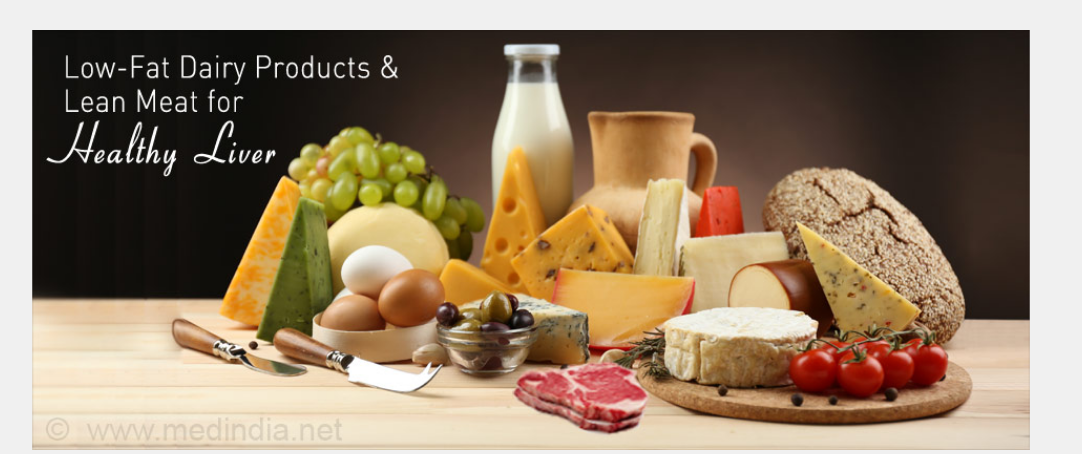
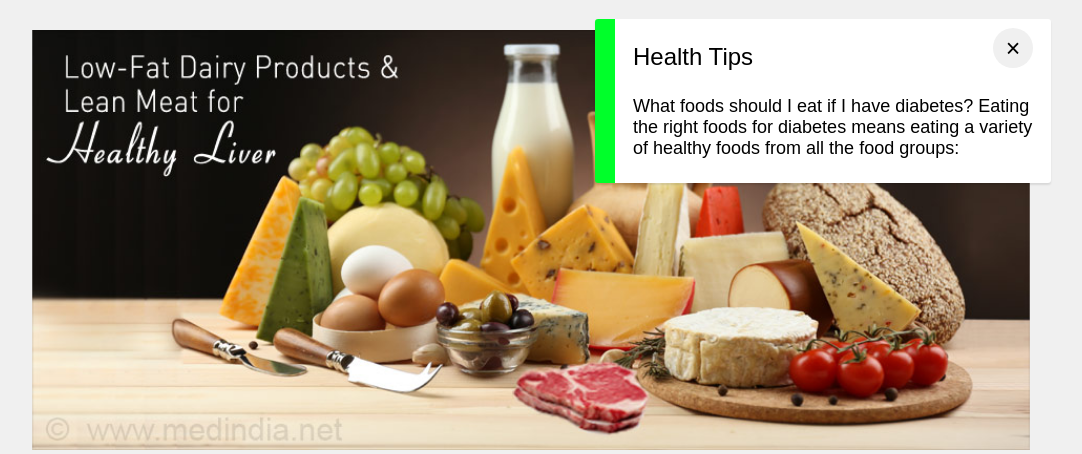
Before and after one commit to kingCosmos01/mytraks, a PHP site: page /mytraks/ in a window 1280 px wide. Shown: the part 71-525 px from the top of the page, without its empty margins (109-1191 px from the left). Run offline with PHP 8.4, Linux system fonts and the light colour scheme.

Commit message:
Health Tips Implemented

```diff
--- a/index.php
+++ b/index.php
@@ -14,6 +14,7 @@
     <meta name="viewport" content="width=device-width, initial-scale=1.0">
     <title>MyTraks</title>
     <link rel="stylesheet" href="public/css/home.css">
+    <link rel="stylesheet" href="public/css/healthTip.css">
 </head>
 <body>
 
@@ -89,10 +90,13 @@
         </div>
     </div>
 
+    <?php include_once 'public/inc/healthtips.php'; ?>
+
 
     <?php include_once 'public/inc/footer.php'; ?>
 
 
     <script src="public/js/main.js"></script>
+    <script src="public/js/healthTips.js"></script>
 </body>
 </html>
--- /dev/null
+++ b/public/css/healthTip.css
@@ -0,0 +1,54 @@
+/* healthTipBox */
+.healthTipBox {
+    position: absolute;
+    display: flex;
+    flex-direction: column;
+    max-width: 400px;
+    padding: 24px 18px;
+    top: 90px;
+    right: 120px;
+    background: #fff;
+    justify-content: center;
+    text-align: left;
+    border-left: 20px solid #00ff2a;
+    box-shadow: 0px 2px 2px 0px rgba(0, 0, 0, .1);
+    border-radius: .2em;
+    z-index: 999;
+}
+
+.healthTipBox .head {
+    position: relative;
+    display: flex;
+    width: 100%;
+    justify-content: space-between;
+}
+
+.healthTipBox .head h3 {
+    position: relative;
+    display: inline-flex;
+    font-weight: 400;
+    font-size: 20px;
+    color: #333;
+}
+
+.healthTipBox .head span {
+    width: 40px;
+    height: 40px;
+    border-radius: 50%;
+    background: #f0f0f0;
+    font-weight: 500;
+    font-size: 25px;
+    text-align: center;
+    cursor: pointer;
+    line-height: 40px;
+    margin-top: -15px;
+}
+
+.healthTipBox li {
+    width: 100%;
+    padding-right: 10px;
+    margin-top: 25px;
+    list-style: none;
+    font-weight: 500;
+    font-size: 18px;
+}
--- /dev/null
+++ b/public/inc/healthtips.php
@@ -0,0 +1,6 @@
+<ul class="healthTipBox" id="healthTipBox">
+    <div class="head">
+        <h2>Health Tips</h2> <span id="tipCloseBtn">&times;</span>
+    </div>
+    <li class="tip" id="tip"></li>
+</ul>
--- a/public/index.php
+++ b/public/index.php
@@ -26,6 +26,7 @@
     <meta http-equiv="X-UA-Compatible" content="IE=edge">
     <meta name="viewport" content="width=device-width, initial-scale=1.0">
     <link rel="stylesheet" href="../public/css/main.css">
+    <link rel="stylesheet" href="../public/css/healthTip.css">
     <link rel="stylesheet" href="../public/css/modals.css">
     <title>MyTraks - Food Nutrition Tracking System </title>
 </head>
@@ -40,6 +41,7 @@
             </div>
         <?php } ?>
     <?php endif; ?>
+    <?php require_once '../public/inc/healthtips.php'; ?>
     <div class="overlay" id="overlay"></div>
     <div class="navContainer" id="navContainer">
         <div class="wrapper">
@@ -108,5 +110,6 @@
 
 
     <script src="../public/js/main.js"></script>
+    <script src="../public/js/healthTips.js"></script>
 </body>
 </html>
--- /dev/null
+++ b/public/js/healthTips.js
@@ -0,0 +1,45 @@
+
+const tipBox = document.getElementById('healthTipBox');
+const tip = tipBox.querySelector('.tip');
+const tipCloseBtn = document.getElementById('tipCloseBtn');
+
+
+const healthTips = [
+    'What foods should I eat if I have diabetes? Eating the right foods for diabetes means eating a variety of healthy foods from all the food groups:',
+    'Avoid alcohol and cigarettes for a healthy liver.',
+    'Don’t skip meals when recovering from Hepatitis.',
+    'Eat small meals, Drink lots of water, and take adequate rest.',
+    'Avoid taking vitamin supplements or over-the-counter drugs without consulting your Doctor.'
+];
+
+let tipIndex = 0;
+
+loadTip(healthTips[tipIndex]);
+
+tipCloseBtn.addEventListener('click', closeTipBox);
+
+function loadTip(incomingtip) {
+    tip.innerText = incomingtip;
+}
+
+// Dsiaply Health Tips After 5 secs
+setInterval(() => {
+   nextTip();
+}, 5000);
+
+function nextTip() {
+
+    tipIndex++;
+
+    if(tipIndex >= (healthTips.length - 1))
+    {
+        tipIndex = 0;
+    }
+
+    loadTip(healthTips[tipIndex]);
+}
+
+function closeTipBox() {
+    tipBox.style.translate = '200%';
+    // tipBox.style.display = "none";
+}
--- a/public/views/diabetics.php
+++ b/public/views/diabetics.php
@@ -27,8 +27,11 @@
     <title>Diabetic Health Recommendations</title>
     <link rel="stylesheet" href="../css/app.css">
     <link rel="stylesheet" href="../css/modals.css">
+    <link rel="stylesheet" href="../css/healthTip.css">
 </head>
 <body>
+<?php require_once '../inc/healthtips.php'; ?>
+
 <div class="container">
         <div class="wrapper">
             <div class="nav">
@@ -58,5 +61,6 @@
 
     <script src="../js/diabetisAPI.js"></script>
     <script src="../js/main.js"></script>
+    <script src="../js/healthTips.js"></script>
 </body>
 </html>
--- a/public/views/hepatitis.php
+++ b/public/views/hepatitis.php
@@ -25,8 +25,10 @@
     <meta name="viewport" content="width=device-width, initial-scale=1.0">
     <title>Hepatitis Health Recommendations</title>
     <link rel="stylesheet" href="../css/app.css">
+    <link rel="stylesheet" href="../css/healthTip.css">
 </head>
 <body>
+    <?php require_once '../inc/healthtips.php'; ?>
 
     <div class="container">
         <div class="wrapper">
@@ -49,5 +51,6 @@
     </div>
 
     <script src="../js/hepatitisAPI.js"></script>
+    <script src="../js/healthTips.js"></script>
 </body>
 </html>
--- a/public/views/pregnant.php
+++ b/public/views/pregnant.php
@@ -25,8 +25,11 @@
     <title>Pregnant Women Health Recommendations</title>
     <link rel="stylesheet" href="../css/app.css">
     <link rel="stylesheet" href="../css/modals.css">
+    <link rel="stylesheet" href="../css/healthTip.css">
 </head>
 <body>
+    <?php require_once '../inc/healthtips.php'; ?>
+
     <div class="container">
         <div class="wrapper">
             <div class="nav">
@@ -56,6 +59,7 @@
 
     <script src="../js/pregnantAPI.js"></script>
     <script src="../js/main.js"></script>
+    <script src="../js/healthTips.js"></script>
 
 </body>
 </html>
```
Also changed, not shown: products.json (+8 -0 lines), public/css/home.css (line endings or trailing spaces).
